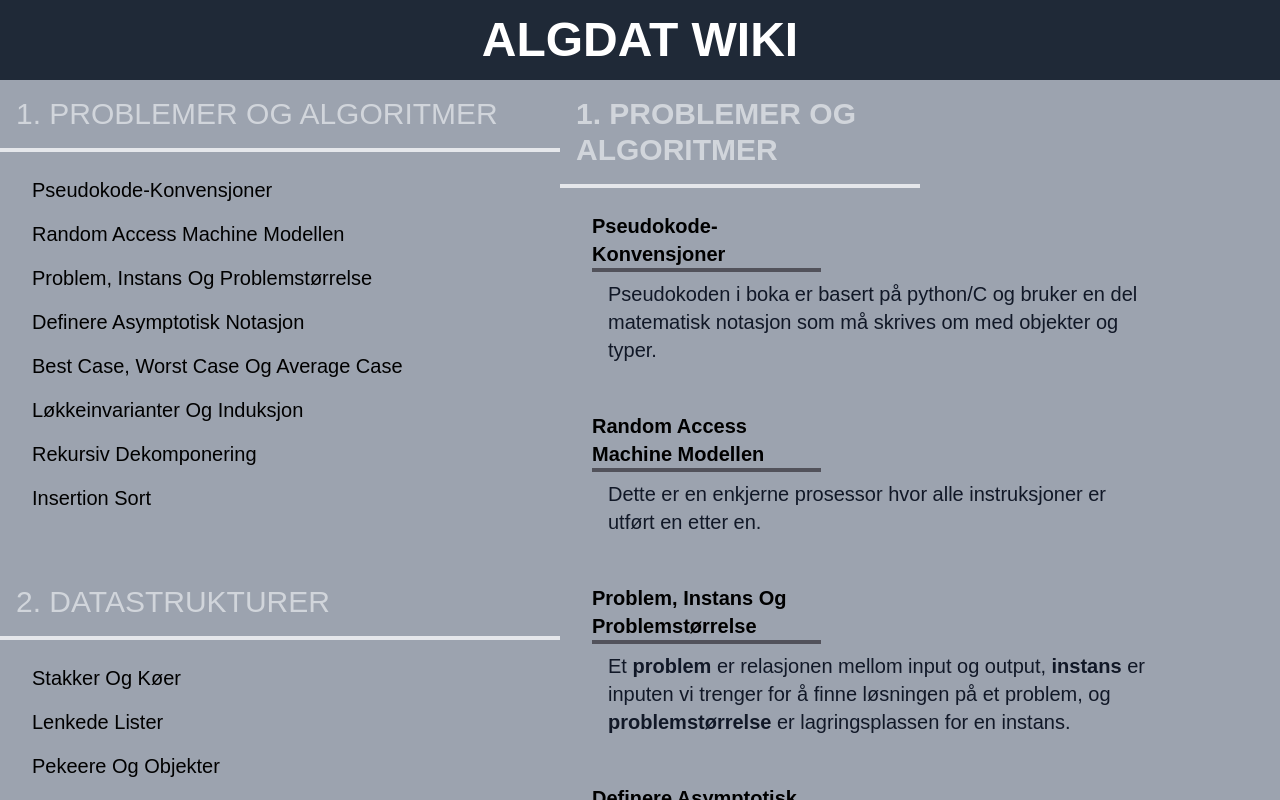
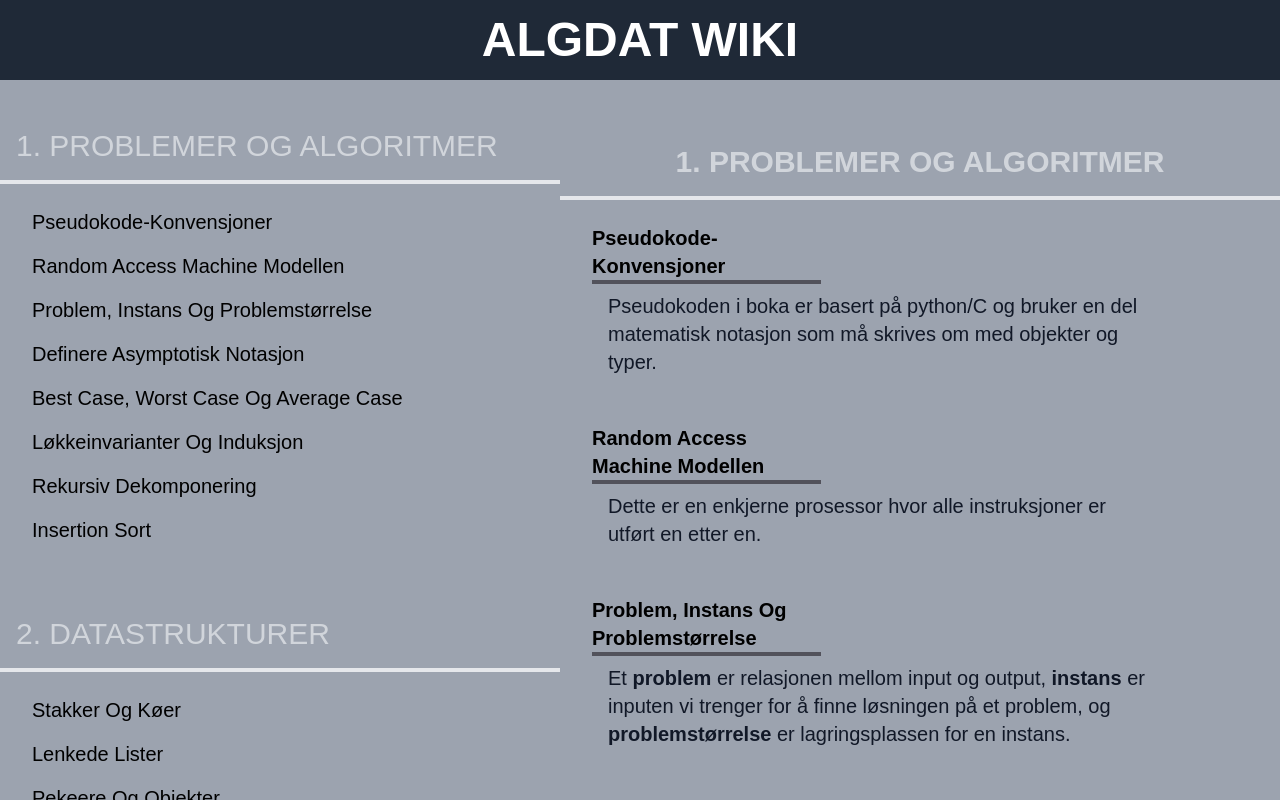
Before and after one commit to JorgenJohansen/Algdat-wiki, a website: page index.html in a window 1280 px wide. Drawn offline with Linux system fonts and the light colour scheme; a web font is replaced by a local one.

Commit message:
WIP: add spacing between chapters

```diff
--- a/index.html
+++ b/index.html
@@ -16,7 +16,7 @@
       </header>
       <main class="">
 
-        <section id="sidebar" class="bg-gray-400 hidden md:block overflow-y-scroll top-20 bottom-0 fixed">
+        <section id="sidebar" class="bg-gray-400 hidden md:block overflow-y-scroll top-20 bottom-0 fixed py-8">
           <div class="flex flex-col">
             <!-- Problemer og algoritmer -->
             <div class="flex flex-col">
@@ -186,7 +186,7 @@
             <!-- 5. R13. NP-kompletthet -->
             <div class="flex flex-col">
               <a href="#chapter13" class="sidebar-title">13. NP-kompletthet</a>
-              <div class="flex flex-col m-4">
+              <div class="flex flex-col m-4 pb-8">
                 <a href="#chapter13-1" class="sidebar-links">optimerings - og beslutnings-problemer</a>
                 <a href="#chapter13-2" class="sidebar-links">koding av en instans</a>
                 <a href="#chapter13-3" class="sidebar-links">Løsningen på det binære Ryggsekkproblemet</a>
@@ -206,8 +206,8 @@
           </div>
         </section>
         <!-- Alt innholdet her -->
-        <section id="content" class="bg-gray-400 overflow-y-scroll top-20 bottom-0 md:left-[560px] fixed">
-          <div class="flex flex-col">
+        <section id="content" class="bg-gray-400 overflow-y-scroll top-20 bottom-0 md:left-[560px] fixed py-4">
+          <div class="flex flex-col pt-8">
             <!-- Problemer og algoritmer -->
             <div id="chapter1" class="flex flex-col">
               <h2 class="content-title">1. Problemer og algoritmer</h2>
@@ -300,7 +300,8 @@
                 </ul>
               </div>
             </div>
-            <!-- Datastrukturer -->
+
+            <!-- 2. Datastrukturer -->
             <div class="flex flex-col">
               <h2 id="chapter2" class="content-title">2. Datastrukturer</h2>
               <div id="chapter2-1" class="m-4">
--- a/input.css
+++ b/input.css
@@ -14,7 +14,7 @@
 
 /*Sidebar styles*/
 .sidebar-title {
-    @apply font-sans  hover:text-black text-gray-300 text-xl md:text-3xl p-4 uppercase border-b-4 w-full;
+    @apply font-sans hover:text-black text-gray-300 text-xl md:text-3xl p-4 uppercase border-b-4 w-full;
 }
 
 .sidebar-links {
@@ -24,7 +24,7 @@
 
 /*Content styles*/
 .content-title{
-    @apply font-sans font-bold text-gray-300 text-xl md:text-3xl p-4 uppercase border-b-4 w-full lg:w-1/2 xl:w-1/2;
+    @apply font-sans font-bold text-center text-gray-300 text-xl md:text-3xl p-4 uppercase border-b-4 w-full ;
 }
 
 .content-subtitle{
```
Also changed, not shown: css/style.css.
